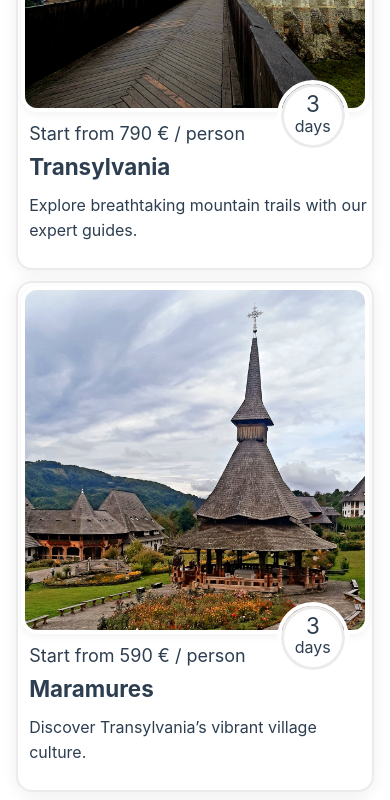
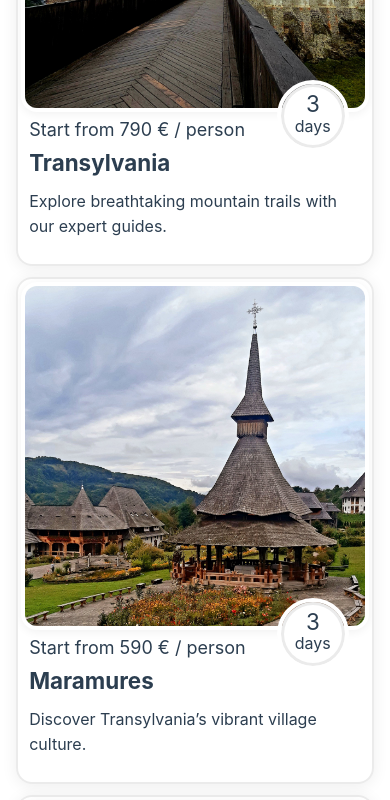
Before and after one commit to max-hopf/transylvania-tour-guide-2, a Vue app: page / in a window 390 px wide. Shown: the part 1420-2220 px from the top of the page. Built offline with nearby package versions, Linux system fonts and the light colour scheme.

Commit message:
Improve responsiveness of TourCard.vue

```diff
--- a/src/components/TourCard.vue
+++ b/src/components/TourCard.vue
@@ -105,8 +105,10 @@ const tourLink = computed(() => {
 }
 .tour-price {
   padding: 0 0.5rem;
+  margin-bottom: 0.25rem;
   text-align: left;
-  max-width: 72%;
+  padding-right: 6rem;
+  line-height: 1.3rem;
 }
 .per-person {
   font-size: 1.125rem;
@@ -128,6 +130,7 @@ const tourLink = computed(() => {
   color: var(--color-text-dark);
   text-align: left;
   padding-left: 0.5rem;
+  padding-right: 0.5rem;
 }
 .tour-days-badge {
   position: absolute;
@@ -158,26 +161,4 @@ const tourLink = computed(() => {
   color: var(--color-text-dark);
   margin-top: -2px;
 }
-@media (max-width: 360px) {
-  .tour-info {
-    /* font-size: 4.5vw; */
-    font-weight: 500;
-    margin-bottom: 0.5rem;
-  }
-  .tour-days-badge {
-    width: 3.5rem;
-    height: 3.5rem;
-  }
-  .days-number {
-    font-size: 1rem;
-  }
-  .days-label {
-    font-size: 0.875rem;
-  }
-  .tour-days-badge {
-    position: absolute;
-    bottom: -2rem;
-    right: 1.5rem;
-  }
-}
 </style>
```
